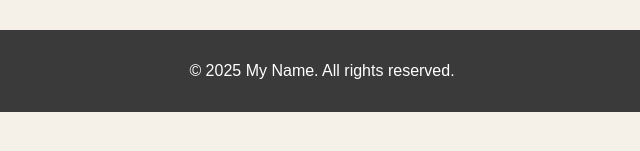
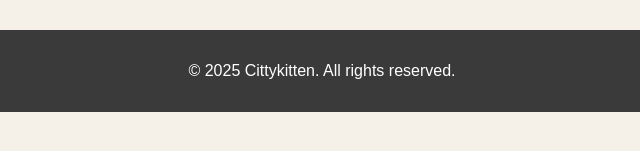
Before and after one commit to Cittykitten/ntiappiah-ella-snr-portfolio, a plain HTML site: page palette.html in a window 1280 px wide. Shown: the part 551-702 px from the top of the page, 318-958 px from the left. Drawn offline with Linux system fonts and the light colour scheme.

Commit message:
Change copyright name in footer
Updated footer copyright name from 'My Name' to 'Cittykitten'.

```diff
--- a/palette.html
+++ b/palette.html
@@ -85,7 +85,7 @@
   </section>
 
   <footer>
-    <p>&copy; 2025 My Name. All rights reserved.</p>
+    <p>&copy; 2025 Cittykitten. All rights reserved.</p>
   </footer>
 </body>
 </html>
```
